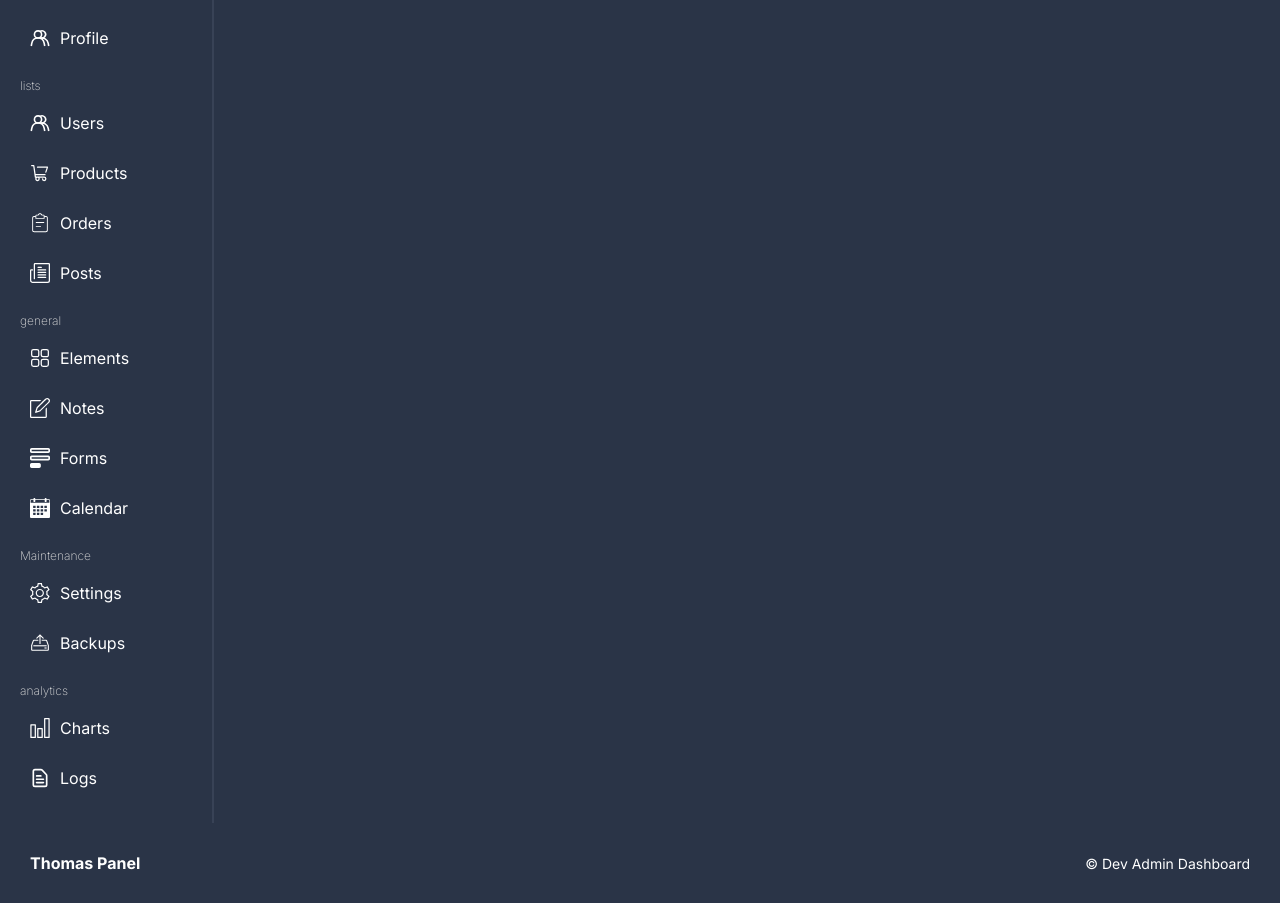
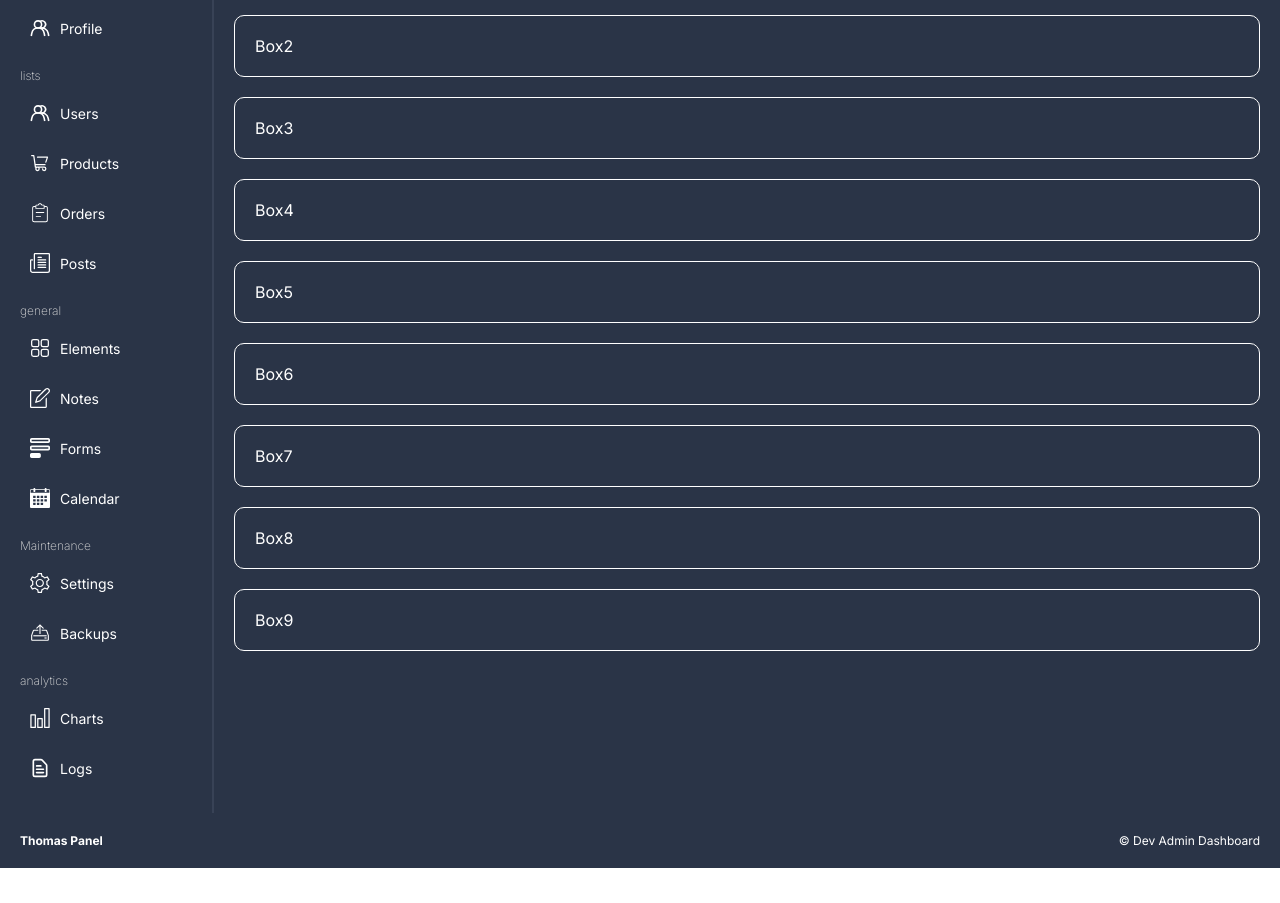
Before and after one commit to Thhomas1/adminpanel, a React (Vite) app: page / in a window 1280 px wide. Shown: the part 134-1037 px from the top of the page. After the commit the page ends 1002 px from the top, so only its background shows below. Built offline with nearby package versions, Linux system fonts and the light colour scheme.

Commit message:
css grid, homepage
modifications: footer and navbar

```diff
--- a/src/App.tsx
+++ b/src/App.tsx
@@ -67,6 +67,6 @@
 export default App
 
 
-// 19:28
+// 39:33
 // yarn para instalar
 // yarn run dev
--- a/src/components/footer/footer.scss
+++ b/src/components/footer/footer.scss
@@ -2,16 +2,17 @@
     display: flex;
     align-items: center;
     justify-content: space-between;
-    padding: 30px;
+    padding: 20px;
 
 
     span{
         &:first-child{
             font-weight: bold;
+            font-size: 12px;
         }
 
         &:last-child{
-            font-size: 14px;
+            font-size: 12px;
         }
 
         &:hover{
--- a/src/components/menu/menu.scss
+++ b/src/components/menu/menu.scss
@@ -18,6 +18,7 @@
             display: flex;
             align-items: center;
             gap: 10px;
+            font-size: 14px;
             padding: 10px;
             border-radius: 5px;
 
--- a/src/components/navbar/navbar.scss
+++ b/src/components/navbar/navbar.scss
@@ -1,6 +1,6 @@
 .navbar{
     widows: 100%;
-    padding: 20px;
+    padding: 15px;
     display: flex;
     align-items: center;
     justify-content: space-between;
--- a/src/pages/home/Home.tsx
+++ b/src/pages/home/Home.tsx
@@ -3,7 +3,17 @@
 
 const Home = () => {
   return (
-    <div className="home">Home</div>
+    <div className="home">
+      <div className="box box1">Box1</div>
+      <div className="box box2">Box2</div>
+      <div className="box box3">Box3</div>
+      <div className="box box4">Box4</div>
+      <div className="box box5">Box5</div>
+      <div className="box box6">Box6</div>
+      <div className="box box7">Box7</div>
+      <div className="box box8">Box8</div>
+      <div className="box box9">Box9</div>
+    </div>
   )
 }
 
--- a/src/pages/home/home.scss
+++ b/src/pages/home/home.scss
@@ -1,2 +1,14 @@
+@import "../../styles/variables.scss";
+
 .home{
+
+    display: grid;
+    gap: 20px;
+
+
+    .box{
+        padding: 20px;
+        border-radius: 10px;
+        border: 1px solid;
+    }
 }
```
